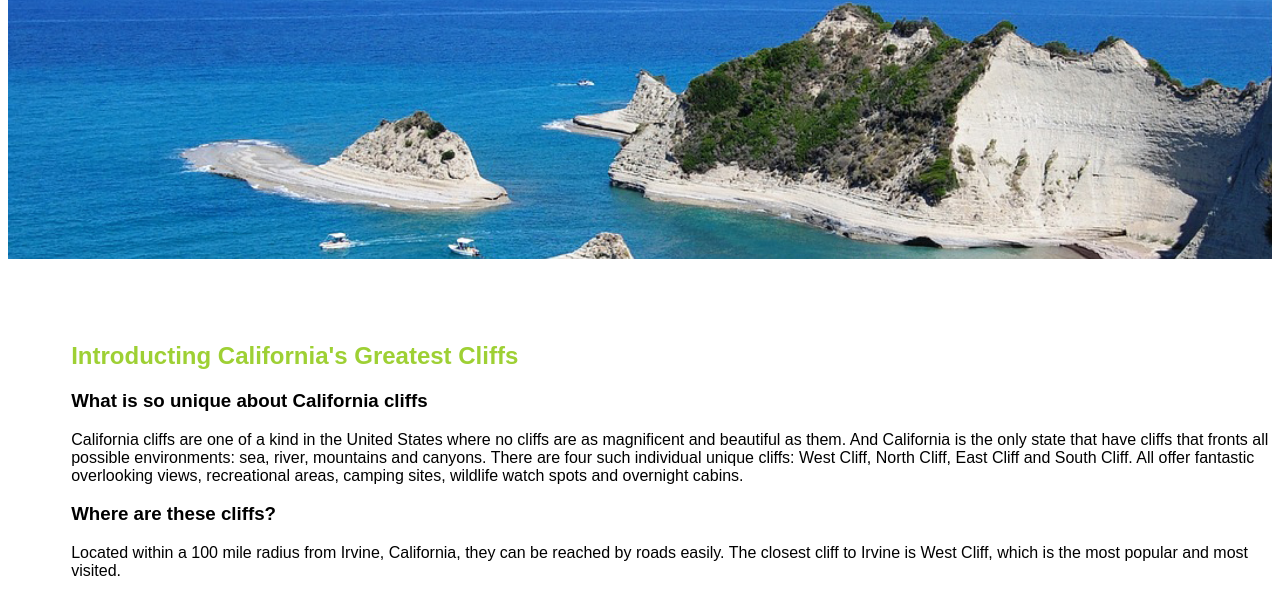
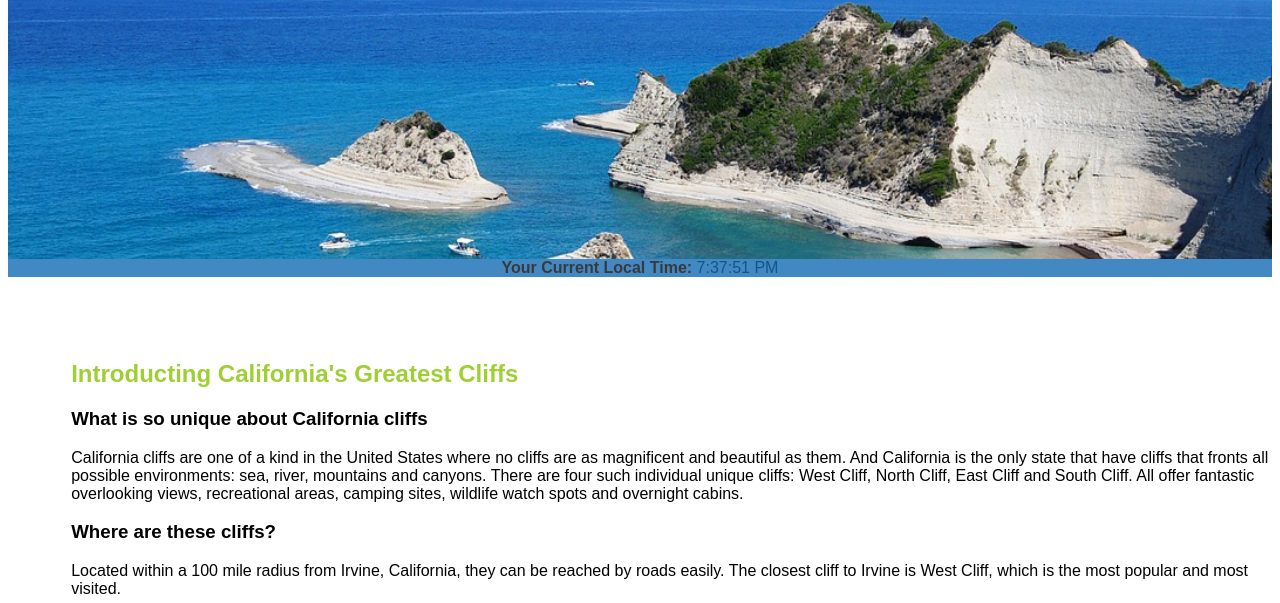
Before and after one commit to IvyLiu0/WEB801-Week3-Day1-Homework, a plain HTML site: page index.html in a window 1280 px wide. Shown: the part 197-800 px from the top of the page. Drawn offline with Linux system fonts and the light colour scheme.

Commit message:
added clock java

```diff
--- a/index.html
+++ b/index.html
@@ -22,6 +22,12 @@
                 </nav>
             </div>
         </header>
+
+        <section id="timeofday">
+            <span>Your Current Local Time:</span>
+            <span id="clock"></span>
+        </section>
+
             <h2>Introducting California's Greatest Cliffs</h2>
             <h3>What is so unique about California cliffs</h3>
             <p>California cliffs are one of a kind in the United States where no cliffs are as magnificent and beautiful as them. And California is the only state that have cliffs that fronts all possible environments: sea, river, mountains and canyons. There are four such individual unique cliffs: West Cliff, North Cliff, East Cliff and South Cliff. All offer fantastic overlooking views, recreational areas, camping sites, wildlife watch spots and overnight cabins.</p>
@@ -38,7 +44,7 @@
                 <li class="partner"><img src="partners/partner-tourgroup.png" alt="partner tour group"></li>
             </ul>
         </section>
-</body>
+
         <footer>
             <div id="nondisclaimer">
                 <div class="copy">&copy;Copyright 2020 :: GreatCliffs.com</div><br>
@@ -52,4 +58,50 @@
                 <p>This website is designed and created solely for educational purposes only at Westcliff University. All contents are not intended for any commercial gain or use.</p>
             </div>
         </footer>
+
+        <!--JavaScript Codes-->
+        <script>
+            //create a time data function
+            function currentTime() {
+                //declare variables
+                var d = new Date(); //get current date
+                var hr = d.getHours(); //get current hours
+                var min = d.getMinutes(); //get current minutes
+                var sec = d.getSeconds(); //get current seconds
+                var ampm; //declare empty variable to store AM or PM
+
+                //add o to single digits for seconds
+                if (sec<10) {
+                    sec = "0" + sec;
+                }
+                //add 0 to single digits for minutes
+                if (min<10){
+                    min = "0"+ min;
+                }
+
+                //determine AM or PM string
+                if (hr == 12){
+                    ampm= "PM"; //set to PM
+                } else if (hr>12){
+                    hr -= 12; //deduct 12 from hours greater than 12 (military time)
+                    ampm = "PM"; //set to PM
+                } else {
+                    ampm = "AM"; //set to AM
+                }
+
+                //assemble time format to display
+                var time = hr + ":" + min + ":" +sec + " " + ampm;
+
+                //display current local time and time zone on HTML elements
+                document.getElementById("clock").innerText = time; //adding time
+
+                //run time data function every 1 second
+                setInterval(currentTime, 1000); //setting timer
+            }
+
+            //initial run of time data function
+            currentTime();
+        </script>
+
+    </body>
 </html>
--- a/style.css
+++ b/style.css
@@ -308,3 +308,15 @@ section{
 .fourcliffs {
     margin: 0 150px;
 }
+
+
+/* clock */
+#timeofday {
+    text-align: center;
+    font-family: Arial, Helvetica, sans-serif;
+    color: #3a3a3a;
+}
+
+#clock{
+    color: #125688;
+}
```
Also changed, not shown: activities.html (+2 -1 lines), cliff.html (+2 -1 lines), contact.html (+2 -1 lines). Lines whose indentation alone changed are shown as unchanged.
